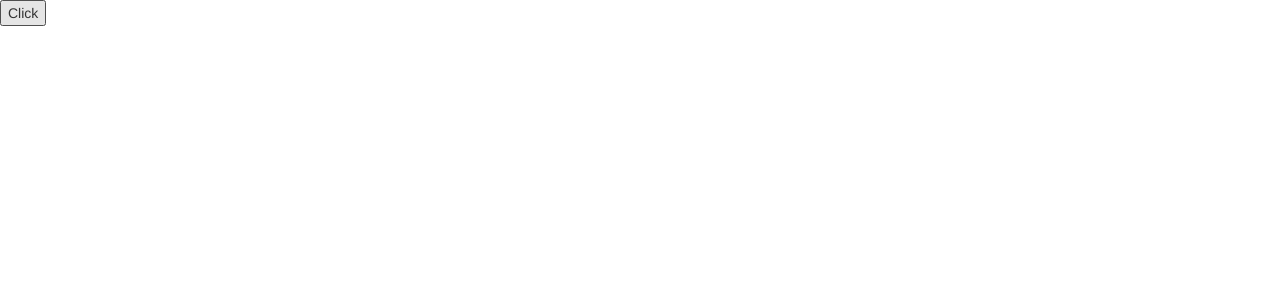
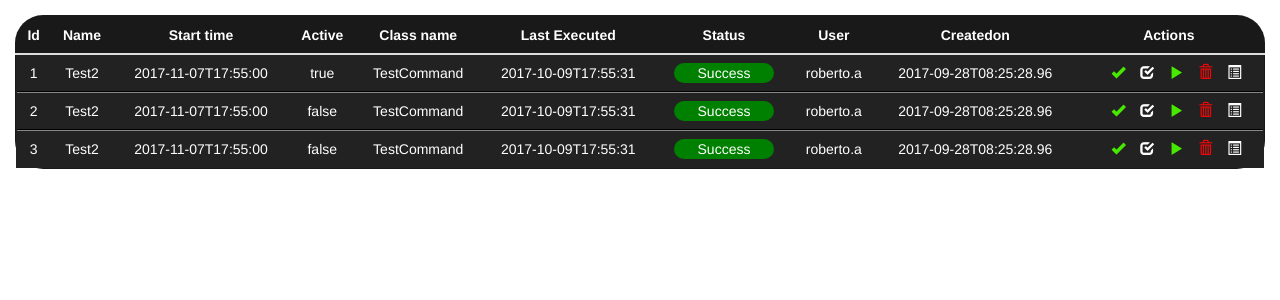
Before and after one commit to cparandiev/scheduler-service, a React (Create React App) app in the folder client/: page / in a window 1280 px wide. Shown: the top 300 px of the page. Built offline with nearby package versions, Linux system fonts and the light colour scheme.

Commit message:
delete useless package folder and add TasksTable

```diff
--- a/client/src/App.js
+++ b/client/src/App.js
@@ -26,8 +26,8 @@ class App extends Component {
   render() {
     return (
       <div className="App">
-      <link href="https://maxcdn.bootstrapcdn.com/bootstrap/3.3.7/css/bootstrap.min.css" rel="stylesheet" />
-         <TasksTablePage />
+        <link href="https://maxcdn.bootstrapcdn.com/bootstrap/3.3.7/css/bootstrap.min.css" rel="stylesheet" />
+        <Router />
       </div>
     );
   }
--- a/client/src/components/Home/HomePage.js
+++ b/client/src/components/Home/HomePage.js
@@ -3,48 +3,69 @@ import Text from '../Table/Dts/Text';
 import Label from '../Table/Dts/Label';
 import Table from '../Table/Table';
 import Actions from '../Table/Dts/Actions/Actions';
+import '../../css/exotic-table.css';
+import TasksTable from '../TasksTable/TasksTable';
 
 const HomePage = () => {
-  let data = [{
-    name: "Gosho",
-    age: 19,
-    actions: [{
-      label: "clickMeLabel",
-      onClickHandler: () => console.log('Clicked!!!')
-    }]
-
-  },{
-    name: "Pesho",
-    age: 23,
-    address: "some address"
-  }];
-
-  let rowSchema = [{
-    propName: "name",
-    renderFunction: Text("ceco"),
-  },{
-    propName: "age",
-    renderFunction: Text("ceco")
-  },{
-    propName: "address",
-    renderFunction: Label("glyphicon glyphicon-envelope")
-  },{
-    propName: "actions",
-    renderFunction: Actions
-  }]
-
-  let columnNames = [
-    "username",
-    "age",
-    "address",
-    "actions"
-  ]
+  let data = [
+    {
+        id: 1,
+        name: "Test2",
+        startTime: "2017-11-07T17:55:00",
+        timePeriod: {
+          "value": 10,
+          "period": 2
+        },
+        isActive: true,
+        className: "TestCommand",
+        url: "test-command.html",
+        lastExecuted: "2017-10-09T17:55:31",
+        lastExecutedStatus: "Success",
+        username: "roberto.a",
+        createdOn: "2017-09-28T08:25:28.96",
+        isDeleted: true
+      },
+      {
+        id: 2,
+        name: "Test2",
+        startTime: "2017-11-07T17:55:00",
+        timePeriod: {
+          "value": 10,
+          "period": 2
+        },
+        isActive: false,
+        className: "TestCommand",
+        url: "test-command.html",
+        lastExecuted: "2017-10-09T17:55:31",
+        lastExecutedStatus: "Success",
+        username: "roberto.a",
+        createdOn: "2017-09-28T08:25:28.96",
+        isDeleted: true
+      },
+      {
+        id: 3,
+        name: "Test2",
+        startTime: "2017-11-07T17:55:00",
+        timePeriod: {
+          "value": 10,
+          "period": 2
+        },
+        isActive: false,
+        className: "TestCommand",
+        url: "test-command.html",
+        lastExecuted: "2017-10-09T17:55:31",
+        lastExecutedStatus: "Success",
+        username: "roberto.a",
+        createdOn: "2017-09-28T08:25:28.96",
+        isDeleted: true
+      }
+];
 
   return (
     <div>
-      <Table items={data} rowSchema={rowSchema} columnNames={columnNames}/>
+      <TasksTable items={data} />
     </div>
-  )
-}
+  );
+};
 
-export default HomePage
+export default HomePage;
--- a/client/src/components/Table/Dts/Actions/Action.js
+++ b/client/src/components/Table/Dts/Actions/Action.js
@@ -1,10 +1,15 @@
 import React from 'react';
 
-const Action = ({key, label, glyphicon, onClickHandler}) => {
+const onClickHandlerWithStopPropagation = (onClickHandler) => (e) => {
+  e.stopPropagation();
+  e.nativeEvent.stopImmediatePropagation();
+  onClickHandler(e);
+}
+
+const Action = ({key, label, className, onClickHandler, style}) => {
+
   return (
-    <span key={key} title={label} className={glyphicon} onClick={onClickHandler}>
-      label
-    </span>
+    <span key={key} title={label} className={className} onClick={onClickHandlerWithStopPropagation(onClickHandler)} style={style} />
   );
 };
 
--- a/client/src/components/Table/Dts/Actions/Actions.js
+++ b/client/src/components/Table/Dts/Actions/Actions.js
@@ -1,10 +1,10 @@
 import React from 'react';
 import Action from './Action';
 
-const Actions = (actions) => {
+const Actions = (style) => (actions) => {
     let index = 0;
 
-    let actionsTds = actions.map((action) => Action(Object.assign({key: index++}, action)));
+    let actionsTds = actions.map((action) => Action(Object.assign({key: index++, style}, action)));
 
     return actionsTds;
 };
--- a/client/src/components/Table/Dts/Label.js
+++ b/client/src/components/Table/Dts/Label.js
@@ -1,8 +1,14 @@
 import React from 'react';
 
-const Label = (className) => (text) => {
+const textToColorDict = {
+  "Success": "green",
+  "Not Started": "blue",
+  "Interrupted": "brown"
+}
+
+const Label = ({className, borderRadius, width}) => (text) => {
   return (
-    <span className={className}>
+    <span className={className} style={{backgroundColor: textToColorDict[text] , borderRadius, width, display: "inline-block"}}>
         {text}
     </span>
   );
--- a/client/src/components/Table/Dts/Text.js
+++ b/client/src/components/Table/Dts/Text.js
@@ -3,7 +3,7 @@ import React from 'react';
 const Text = (className) => (text) => {
   return (
     <div className={className}>
-        {text}
+        {text.toString()}
     </div>
   );
 };
--- a/client/src/components/Table/Row.js
+++ b/client/src/components/Table/Row.js
@@ -4,7 +4,7 @@ const Row = ({data, rowSchema}) => {
   let index = 0;
 
   let tds = rowSchema
-    .map((item) => ( data[item.propName] ?
+    .map((item) => ( data[item.propName] !== undefined ?
       (<td key={index++}>
         {item.renderFunction(data[item.propName])}
       </td>) :
--- a/client/src/components/Table/Table.js
+++ b/client/src/components/Table/Table.js
@@ -1,25 +1,29 @@
 import React from 'react';
 import Row from './Row';
 
-const Table = ({columnNames, items, rowSchema}) => {
+const Table = ({columnNames, items, rowSchema, classNameTbl, classNameRow, onClickedRowHandler}) => {
     let index = 0;
 
     let thead = columnNames.map((name) => (
-        <td key={name}> {name} </td>)
+        <th key={name}> {name} </th>)
     );
 
     let tbody = items.map((item) => (
-        <tr key={index++}>
+        <tr key={index++} className={classNameRow} onClick={onClickedRowHandler}>
             <Row data={item} rowSchema={rowSchema}/>
         </tr>
     ));
 
     return (
-        <table>
-            <tr>
-                {thead}
-            </tr>
+        <table className={classNameTbl}>
+            <thead>
+                <tr>
+                    {thead}
+                </tr>
+            </thead>
+            <tbody>
                 {tbody}
+            </tbody>
         </table>
     );
 };
--- /dev/null
+++ b/client/src/components/TasksTable/TasksTable.js
@@ -0,0 +1,105 @@
+import React from 'react';
+import Text from '../Table/Dts/Text';
+import Label from '../Table/Dts/Label';
+import Table from '../Table/Table';
+import Actions from '../Table/Dts/Actions/Actions';
+import '../../css/exotic-table.css';
+
+
+const tasksTablerowSchema = [{
+    propName: "id",
+    renderFunction: Text("ceco")
+  },{
+    propName: "name",
+    renderFunction: Text("ceco")
+  },{
+    propName: "startTime",
+    renderFunction: Text("ceco")
+  },{
+    propName: "isActive",
+    renderFunction: Text("ceco")
+  },{
+    propName: "className",
+    renderFunction: Text("ceco")
+  },{
+    propName: "lastExecuted",
+    renderFunction: Text("ceco")
+  },{
+    propName: "lastExecutedStatus",
+    renderFunction: Label({borderRadius: "82px", width: "100px"})
+  },{
+    propName: "username",
+    renderFunction: Text("ceco")
+  },{
+    propName: "createdOn",
+    renderFunction: Text("ceco")
+  },{
+    propName: "actions",
+    renderFunction: Actions({marginLeft: "15px"})
+  }];
+
+const tasksTableColumnNames = [
+    "Id",
+    "Name",
+    "Start time",
+    "Active",
+    "Class name",
+    "Last Executed",
+    "Status",
+    "User",
+    "Createdon",
+    "Actions"
+  ];
+
+const actions = { actions: [{
+    label: "clickMeLabel",
+    onClickHandler: (e) => {
+        console.log('Clicked Action');
+    },
+    className: "glyphicon glyphicon-ok green"
+    },{
+    label: "clickMeLabel2",
+    onClickHandler: () => {
+        console.log('Clicked Action');
+    },
+    className: "glyphicon glyphicon-check white"
+    },{
+    label: "clickMeLabel3",
+    onClickHandler: () => {
+        console.log('Clicked Action');
+    },
+    className: "glyphicon glyphicon-play green"
+    },{
+    label: "clickMeLabel3",
+    onClickHandler: () => {
+        console.log('Clicked Action');
+    },
+    className: "glyphicon glyphicon-trash red"
+    },{
+    label: "clickMeLabel3",
+    onClickHandler: () => {
+        console.log('Clicked Action');
+    },
+    className: "glyphicon glyphicon glyphicon-list-alt"
+    }]
+};
+
+const TasksTable = ({items}) => {
+
+  items = items.map((item) => Object.assign(item, actions));
+
+  return (
+    <div>
+      <Table
+          items={items}
+          rowSchema={tasksTablerowSchema}
+          columnNames={tasksTableColumnNames}
+          classNameTbl={"table exotic-table"}
+          classNameRow={"tableRow accordion-toggle"}
+          onClickedRowHandler={() => console.log("Clicked Row")}
+      />
+    </div>
+  )
+}
+
+export default TasksTable
--- /dev/null
+++ b/client/src/css/exotic-table.css
@@ -0,0 +1,163 @@
+#logo-img {
+    margin-left: 250px;
+    margin-top: 20px;
+    margin-right: 0px;
+    width: 50%;
+  }
+
+  body {
+    /*background:#121212;*/
+    font-family: sans-serif;
+    color: #ccc;
+    padding: 15px
+  }
+
+  .table>thead>tr>th {
+    border-bottom: none;
+  }
+
+  .exotic-table {
+    color: #fff;
+    background: #191919;
+    text-align: center;
+    border: 2px solid transparent;
+    border-radius: 28px;
+  }
+
+  .exotic-table thead tr {
+    border: 2px #333 outset;
+    text-align: center;
+  }
+
+  .exotic-table thead>tr>th {
+    text-align: center;
+  }
+
+  .exotic-table tbody {
+    border: 2px outset #333;
+    border-top: none
+  }
+
+  .exotic-table tbody tr {
+    background: #222;
+  }
+
+  .exotic-table tbody tr:hover {
+    box-shadow: 0 0 20px #000;
+    background: #1a1a1a;
+  }
+
+  .exotic-table tbody tr td {
+    border-bottom: 2px outset #333;
+  }
+
+  .main-table {
+    border: none;
+    margin-top: 20px;
+  }
+
+  .popover {
+    color: #000
+  }
+
+  a.td-price {
+    color: #fff;
+    border-bottom: 1px dotted #ccc
+  }
+
+  .green {
+    color: #47e900
+  }
+
+  .red {
+    color: #f00808
+  }
+
+  .paleyellow {
+    color: #f8d97c
+  }
+
+  .purple {
+    color: #b461ff
+  }
+
+  .turquoise {
+    color: #52edff
+  }
+
+  #schedule-task-btn {
+    margin-top: 10px;
+    background-color: rgb(241, 103, 37);
+    border-color: white;
+    white-space: nowrap;
+    font-size: 1.6rem;
+    font-weight: 600;
+    padding: 5px 16px;
+    margin: auto 4px;
+    letter-spacing: .007px;
+    display: flex;
+  }
+
+  #time-period-input {
+    width: 220px;
+  }
+
+  .modal-content {
+    background-color: black;
+    border-color: white;
+    color: white;
+  }
+
+  .set-active-status-btn, .edit-task-btn, .delete-task-btn, .run-task-btn, .redirect-to-page-btn {
+    margin-left: 15px;
+  }
+
+  #scheduled-tasks-table-actions {
+    width: 212px;
+  }
+
+  .last-executed-date {
+    width: 50px;
+  }
+
+  /* table.table-bordered > thead > tr > th{
+      border:2px solid black;
+  }
+  table.table-bordered > tbody > tr > td{
+      border:2px solid black;
+  } */
+
+  .hiddenRow {
+    padding: 0 !important;
+  }
+
+  .accordian-body tbody tr {
+    background-color: #653434;
+  }
+
+  .accordian-body thead tr {
+    background-color: black;
+  }
+
+  .bootstrap-datetimepicker-widget {
+    color: black;
+  }
+
+  #greeting-message {
+    color: white;
+    font-style: italic;
+    margin-top: 44px;
+  }
+
+  .date-time-form-group {
+    margin-bottom: 10px;
+  }
+
+  .input-group-addon {
+    background-color: white;
+    border-color: white;
+  }
+
+  .redirect-to-page-btn {
+    color: #12bff7;
+  }
```
Also changed, not shown: 1 other file (tests, documents, lock files or other folders).
